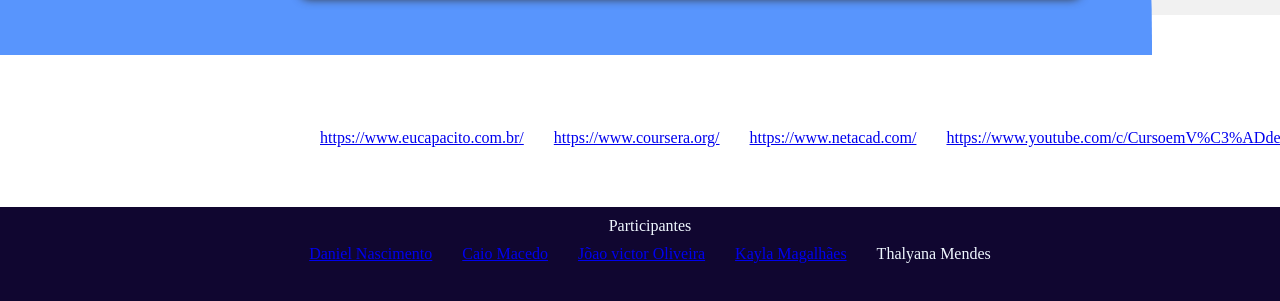
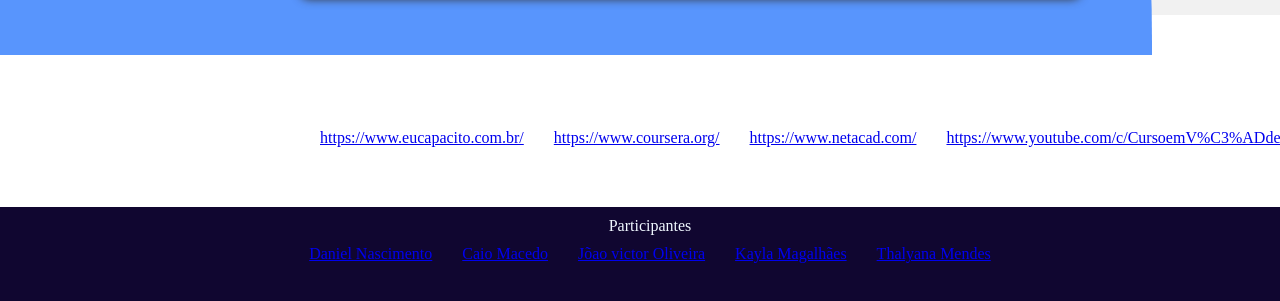
Before and after one commit to Daniel-naro/Reposit-rioFaculdade, a plain HTML site: page index.html in a window 1280 px wide. Shown: the part 5281-5582 px from the top of the page. Drawn offline with Linux system fonts and the light colour scheme.

Commit message:
Update index.html

```diff
--- a/index.html
+++ b/index.html
@@ -218,7 +218,7 @@
         <li><a href="https://github.com/Macedoss">Caio Macedo </a></li>
         <li><a href="https://github.com/DonRatinho">Jõao victor Oliveira</a></li>
         <li><a href="https://github.com/Kayla-Gama">Kayla Magalhães</a> </li>
-        <li>Thalyana Mendes</li>
+        <li><a href="https://github.com/Thalyanalves">Thalyana Mendes</a></li>
     </ul>
     </div>
     <div>
```
